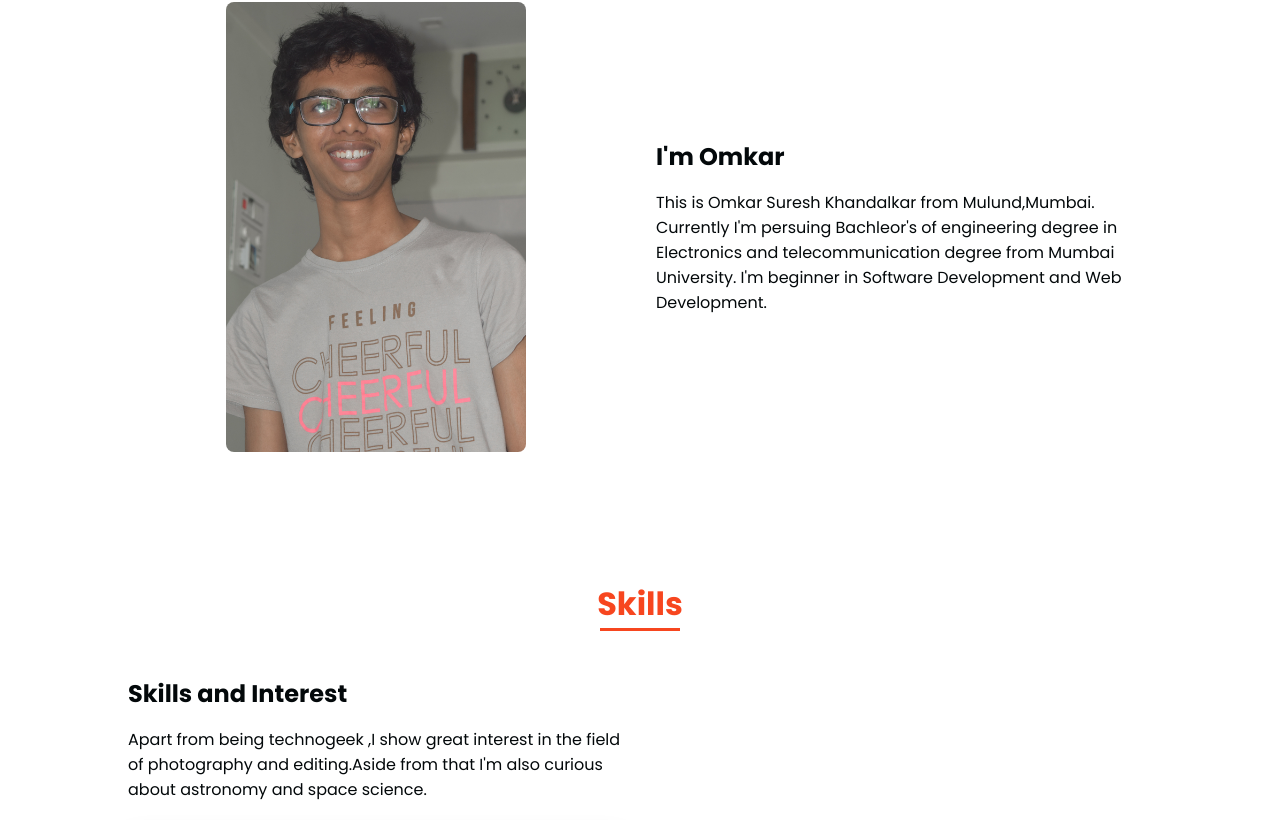
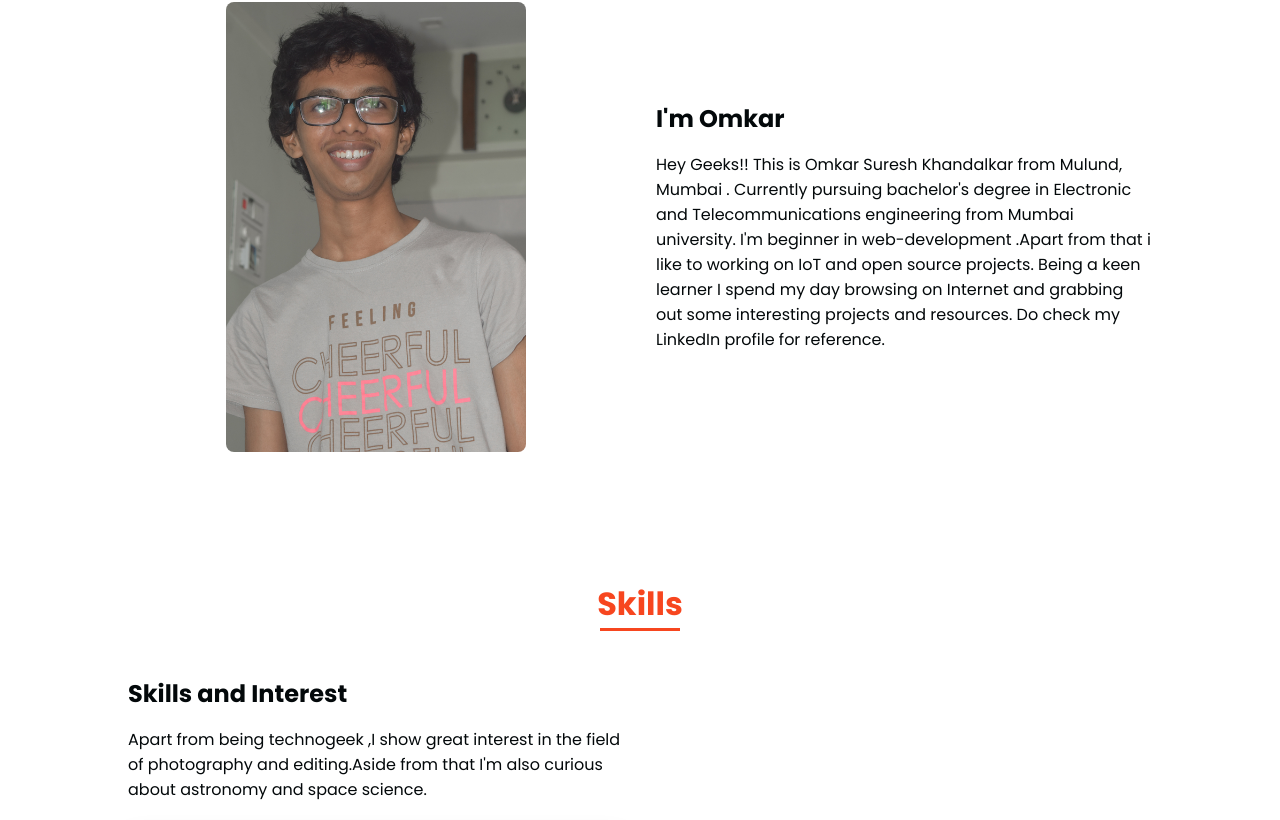
Before and after one commit to oskorp/oskorpx.github.io, a plain HTML site: page index.html in a window 1280 px wide. Shown: the part 974-1794 px from the top of the page. Drawn offline with nearby package versions, Linux system fonts and the light colour scheme.

Commit message:
Update index.html

```diff
--- a/index.html
+++ b/index.html
@@ -66,7 +66,8 @@
 
                     <div>
                         <h2 class="about__subtitle">I'm Omkar</h2>
-                        <p class="about__text">This is Omkar Suresh Khandalkar from Mulund,Mumbai. Currently I'm persuing Bachleor's of engineering degree in Electronics and telecommunication degree from Mumbai University. I'm beginner in Software Development and Web Development.
+                        <p class="about__text">Hey Geeks!! This is Omkar Suresh Khandalkar from Mulund, Mumbai . Currently pursuing bachelor's degree in Electronic and Telecommunications engineering from Mumbai university. I'm beginner in web-development .Apart from that i like to working on IoT and open source projects.
+Being a keen learner I spend my day browsing on Internet and grabbing out some interesting projects and resources. Do check my LinkedIn profile for reference.
                             </p>
                     </div>
                 </div>
```
